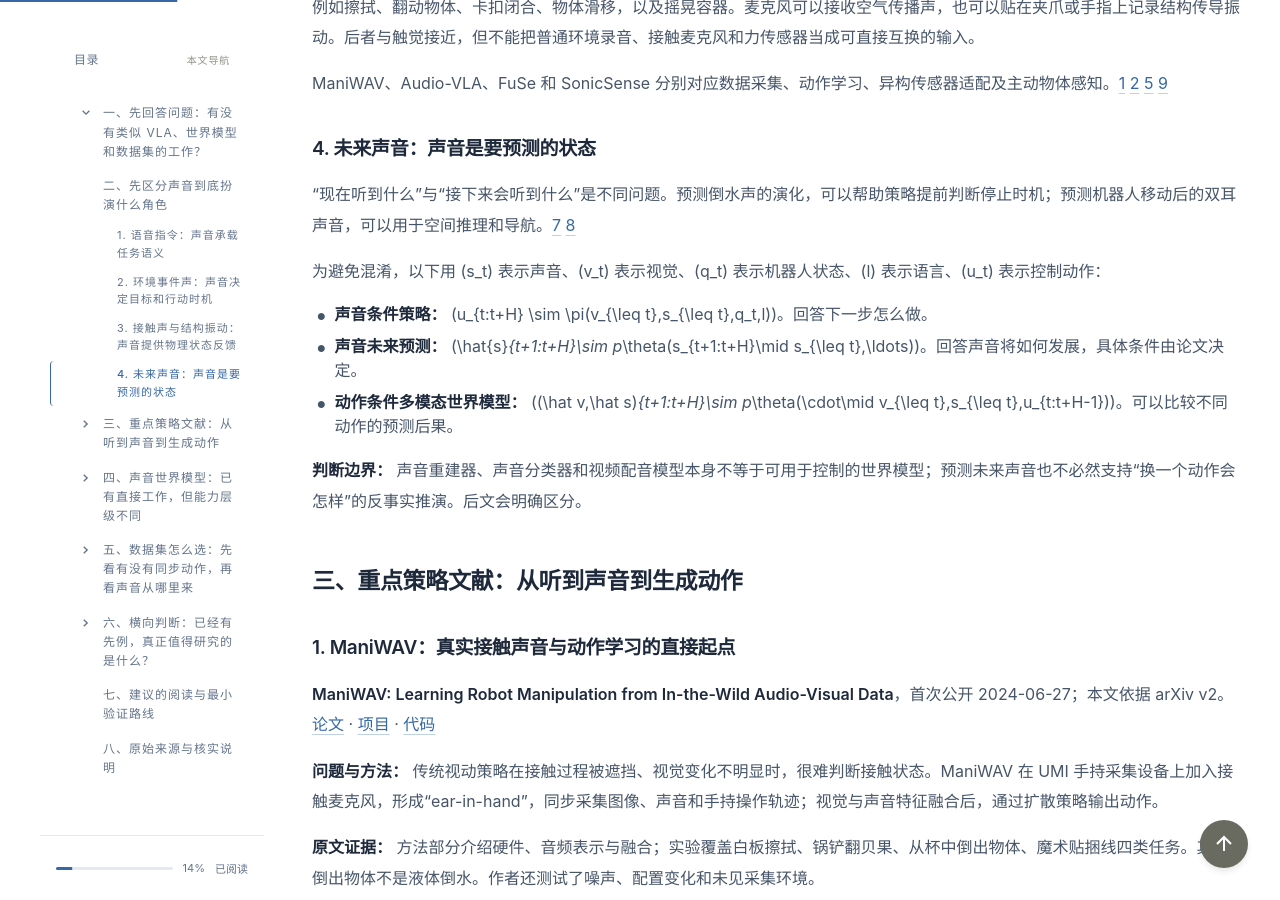
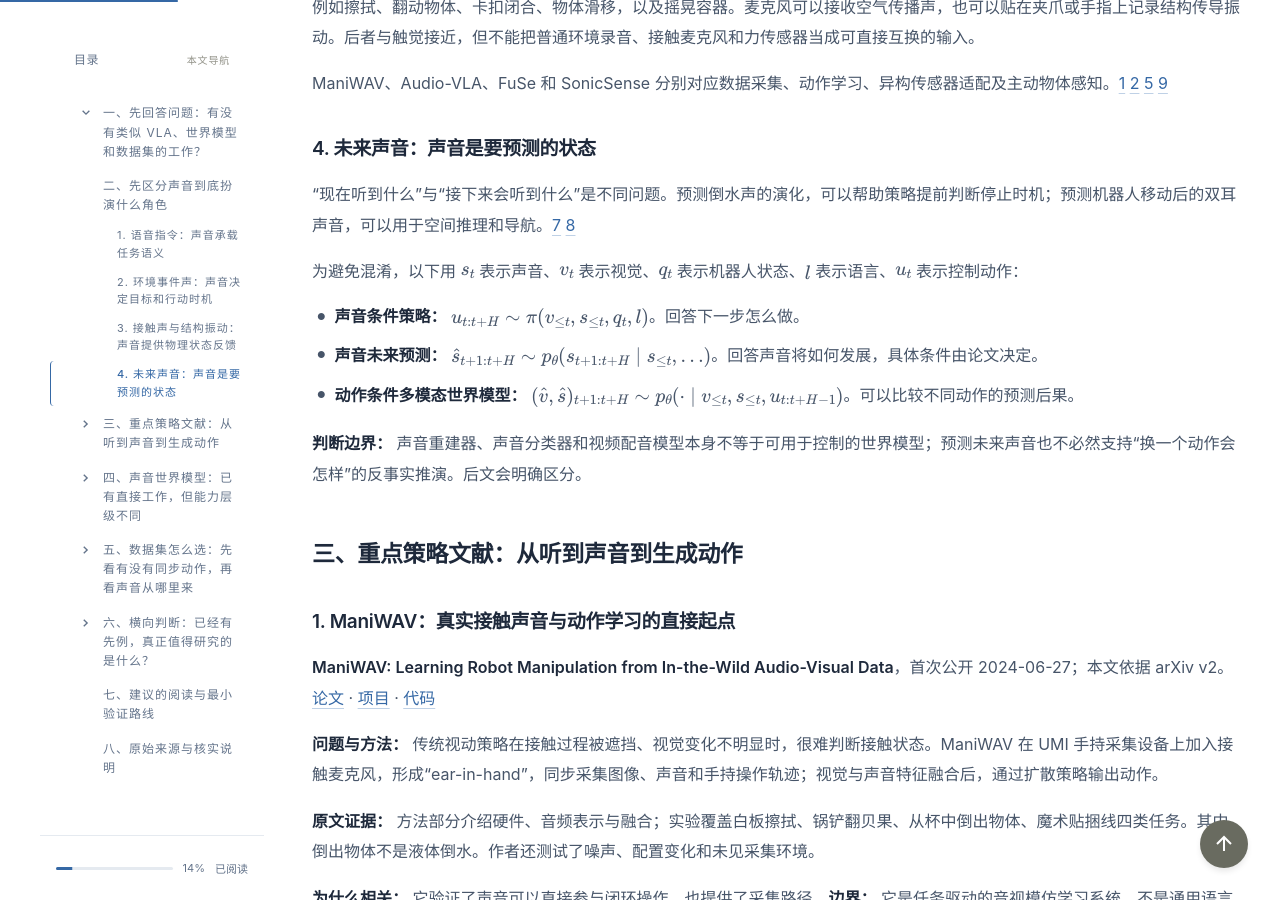
Before and after one commit to Keith-814/Keith-s-EAI-Learning, a Jekyll site: the page built from _posts/research/2026-11-20-audio-embodied-intelligence-survey.md, in a window 1280 px wide and 900 px high, scrolled down 1768 px. Built offline with Jekyll 4.4.1, drawn with Linux system fonts in a browser that asks for light colours.

Commit message:
修正声音调研文章的数学公式渲染

```diff
--- a/_posts/research/2026-11-20-audio-embodied-intelligence-survey.md
+++ b/_posts/research/2026-11-20-audio-embodied-intelligence-survey.md
@@ -50,11 +50,11 @@ ManiWAV、Audio-VLA、FuSe 和 SonicSense 分别对应数据采集、动作学
 
 “现在听到什么”与“接下来会听到什么”是不同问题。预测倒水声的演化，可以帮助策略提前判断停止时机；预测机器人移动后的双耳声音，可以用于空间推理和导航。[7][audio-wm] [8][avwm]
 
-为避免混淆，以下用 \(s_t\) 表示声音、\(v_t\) 表示视觉、\(q_t\) 表示机器人状态、\(l\) 表示语言、\(u_t\) 表示控制动作：
+为避免混淆，以下用 $$s_t$$ 表示声音、$$v_t$$ 表示视觉、$$q_t$$ 表示机器人状态、$$l$$ 表示语言、$$u_t$$ 表示控制动作：
 
-- **声音条件策略：** \(u_{t:t+H} \sim \pi(v_{\leq t},s_{\leq t},q_t,l)\)。回答下一步怎么做。
-- **声音未来预测：** \(\hat{s}_{t+1:t+H}\sim p_\theta(s_{t+1:t+H}\mid s_{\leq t},\ldots)\)。回答声音将如何发展，具体条件由论文决定。
-- **动作条件多模态世界模型：** \((\hat v,\hat s)_{t+1:t+H}\sim p_\theta(\cdot\mid v_{\leq t},s_{\leq t},u_{t:t+H-1})\)。可以比较不同动作的预测后果。
+- **声音条件策略：** $$u_{t:t+H} \sim \pi(v_{\leq t},s_{\leq t},q_t,l)$$。回答下一步怎么做。
+- **声音未来预测：** $$\hat{s}_{t+1:t+H}\sim p_\theta(s_{t+1:t+H}\mid s_{\leq t},\ldots)$$。回答声音将如何发展，具体条件由论文决定。
+- **动作条件多模态世界模型：** $$(\hat v,\hat s)_{t+1:t+H}\sim p_\theta(\cdot\mid v_{\leq t},s_{\leq t},u_{t:t+H-1})$$。可以比较不同动作的预测后果。
 
 **判断边界：** 声音重建器、声音分类器和视频配音模型本身不等于可用于控制的世界模型；预测未来声音也不必然支持“换一个动作会怎样”的反事实推演。后文会明确区分。
 
```
